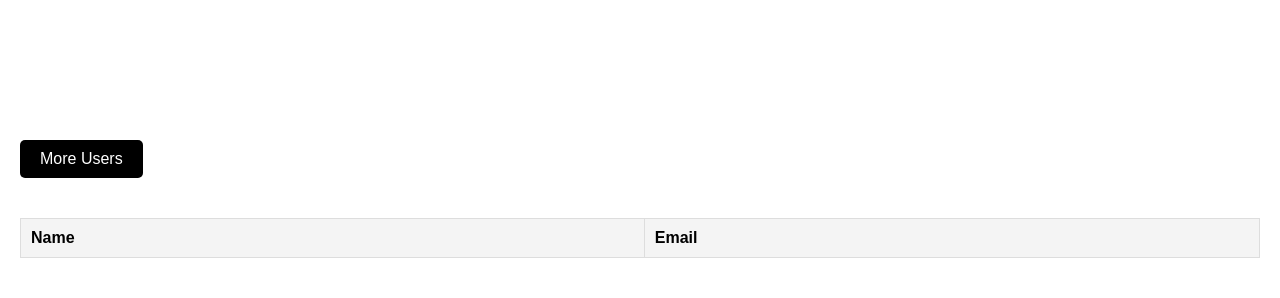
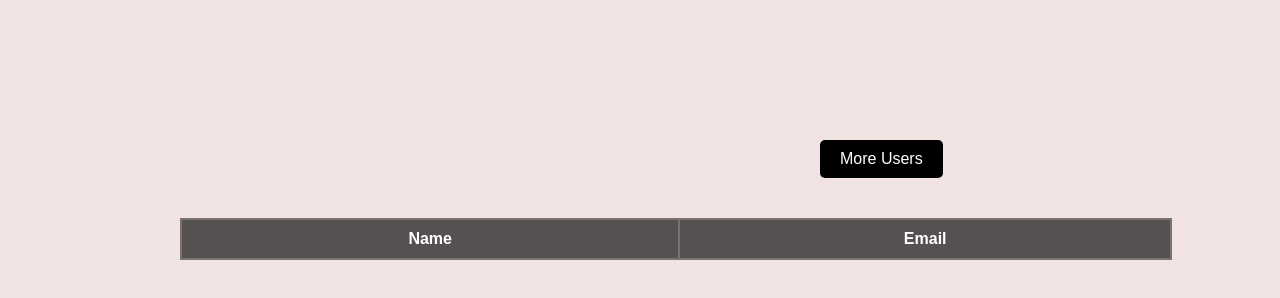
Before and after one commit to Gayathiri-Jeyananthan/Random_User, a plain HTML site: page index.html in a window 1280 px wide. Drawn offline with Linux system fonts and the light colour scheme.

Commit message:
first commit

```diff
--- a/styles.css
+++ b/styles.css
@@ -5,6 +5,7 @@ body {
     flex-direction: column;
     align-items: center;
     margin: 20px;
+    background-color: rgb(242, 227, 227);
 }
 
 .container {
@@ -22,6 +23,7 @@ body {
     border:none;
     color:white;
     border-radius: 5px;
+    margin-left: 800px;
 }
 
 .profiles-container {
@@ -30,18 +32,16 @@ body {
     gap: 20px;
     margin-bottom: 20px;
 
-
 }
 
 .profile-card {
     border: 1px solid #ddd;
     border-radius: 5px;
     padding: 15px;
-    width: 180px;
     text-align: center;
     align-items: center;
     justify-content: center;
-    margin-left: 35px;
+    margin-left: 40px;
     height: 200px;
     width: 230px;
     box-shadow: 3px 3px #555;
@@ -64,20 +64,25 @@ body {
 }
 
 table {
-    width: 100%;
+    width: 80%;
     border-collapse: collapse;
     margin-top: 20px;
+    text-align: center;
+    align-items: center;
+    justify-content: center;
+    margin-left: 160px;
 }
 
 table, th, td {
-    border: 1px solid #ddd;
+    border: 2px solid #787474;
 }
 
 th, td {
     padding: 10px;
-    text-align: left;
+    text-align: center;
 }
 
 th {
-    background-color: #f4f4f4;
+    background-color: #565151;
+    color:white
 }
```
